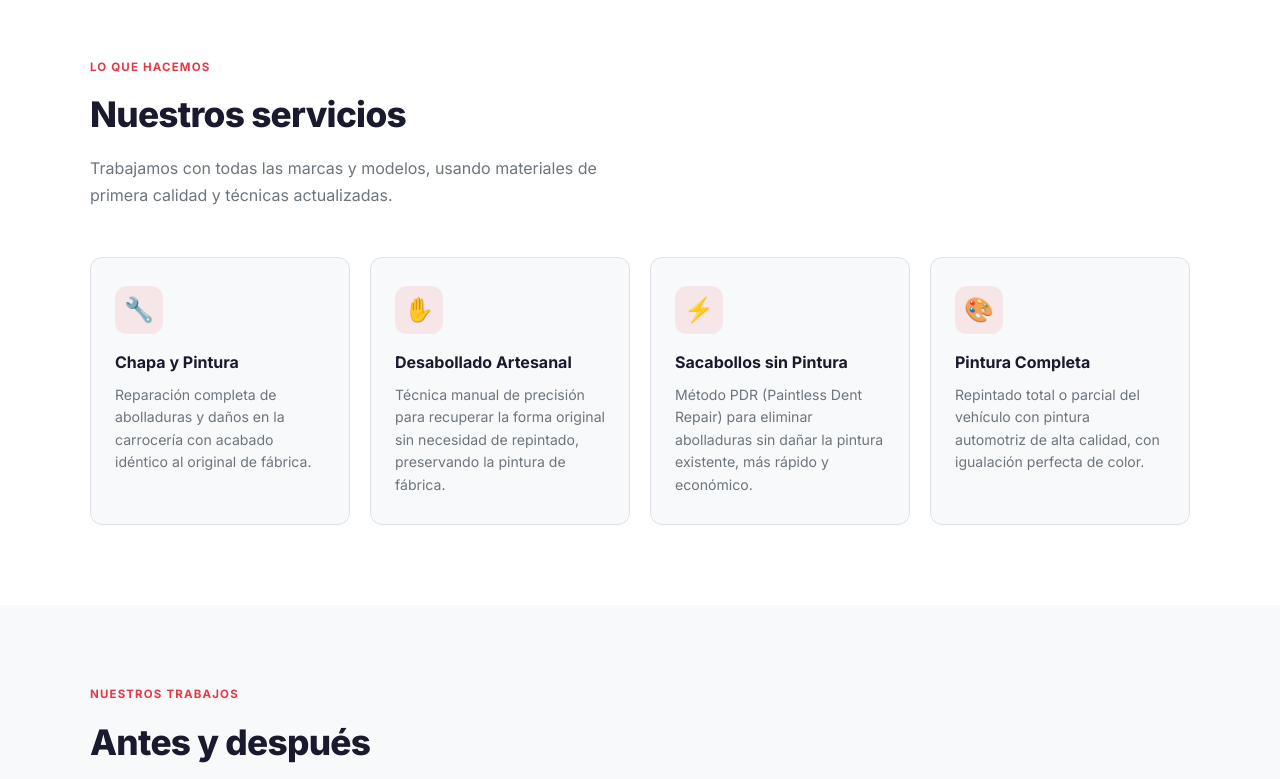
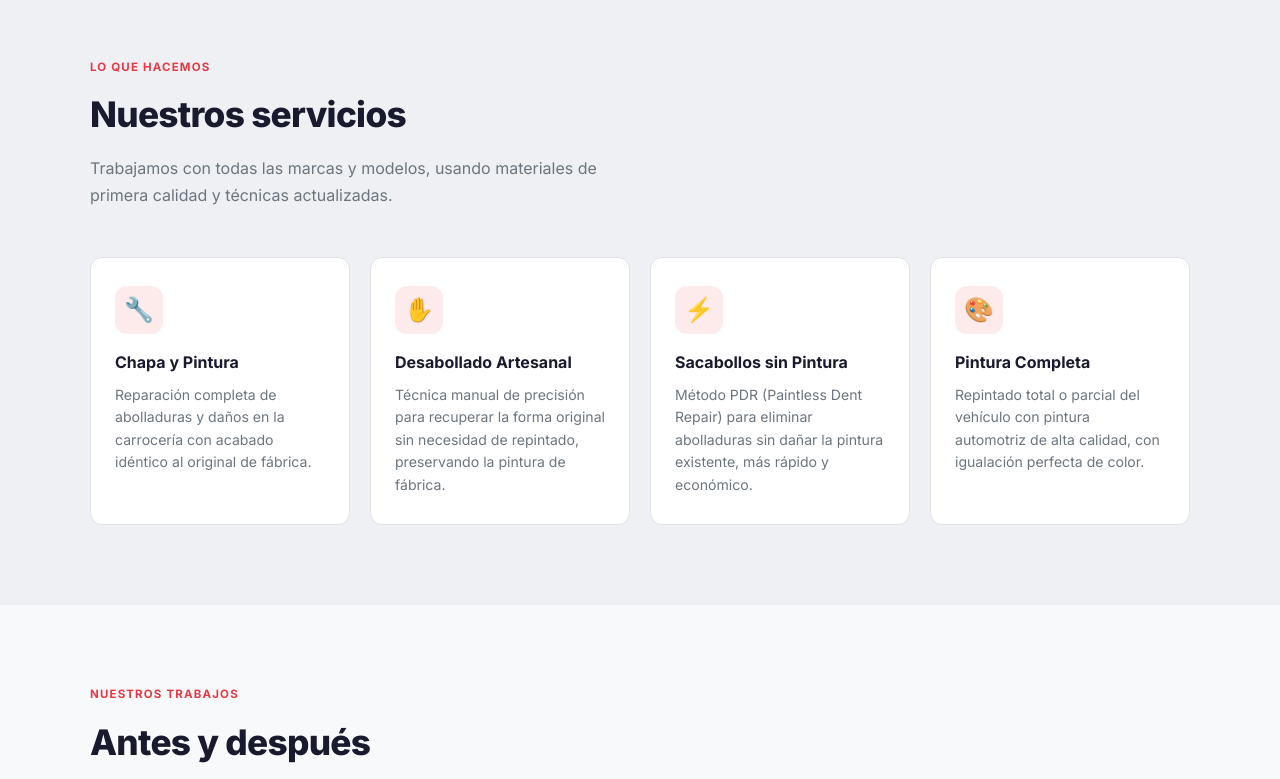
Before and after one commit to alejandro09martinezz/gdf-automotores, a plain HTML site: page index.html in a window 1280 px wide. Shown: the part 822-1601 px from the top of the page. Drawn offline with Linux system fonts and the light colour scheme.

Commit message:
Cambiar fondo servicios a gris y cards a blanco
Co-Authored-By: Claude Sonnet 4.6 <noreply@anthropic.com>

```diff
--- a/css/styles.css
+++ b/css/styles.css
@@ -252,7 +252,7 @@ section { padding: 80px 24px; }
 }
 
 /* ── SERVICIOS ── */
-#servicios { background: var(--white); }
+#servicios { background: #eef0f3; }
 
 .services-grid {
   display: grid;
@@ -261,7 +261,7 @@ section { padding: 80px 24px; }
 }
 
 .service-card {
-  background: var(--bg);
+  background: var(--white);
   border-radius: var(--radius);
   padding: 28px 24px;
   border: 1.5px solid var(--border);
```
